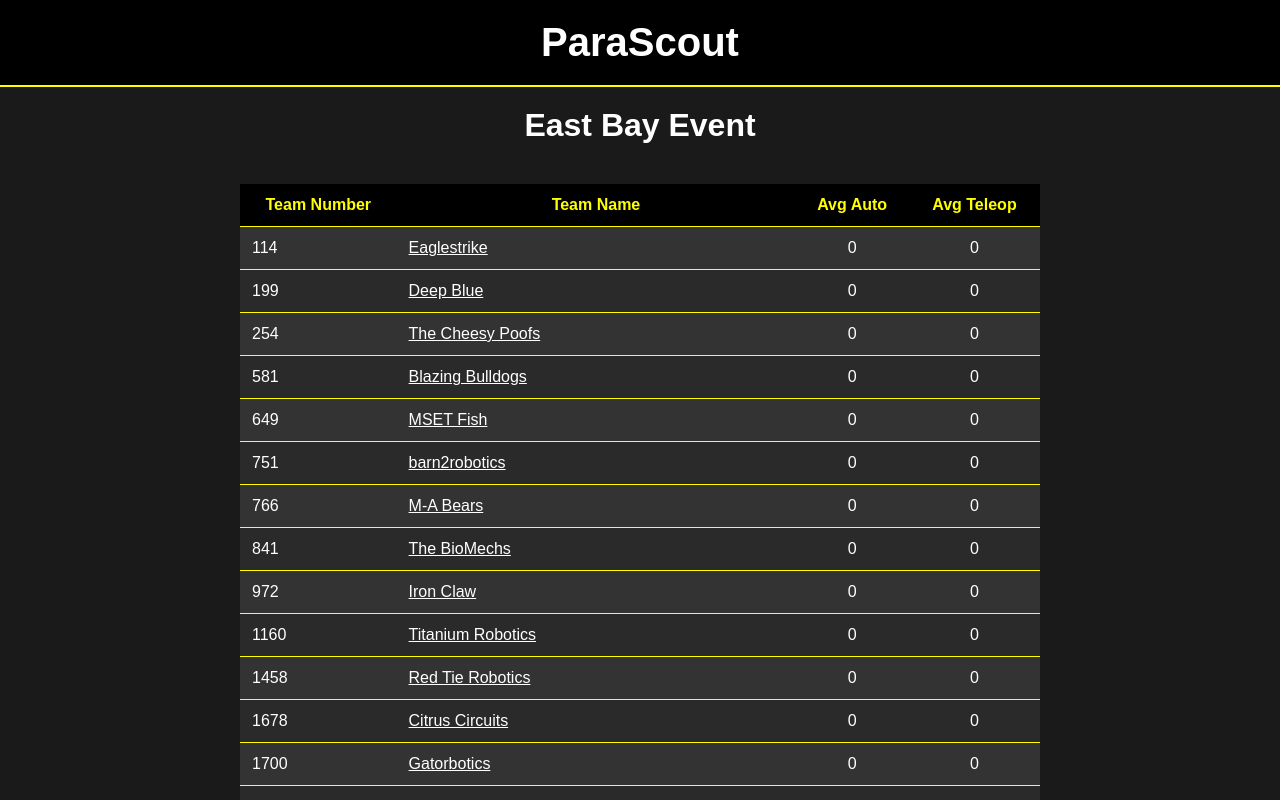
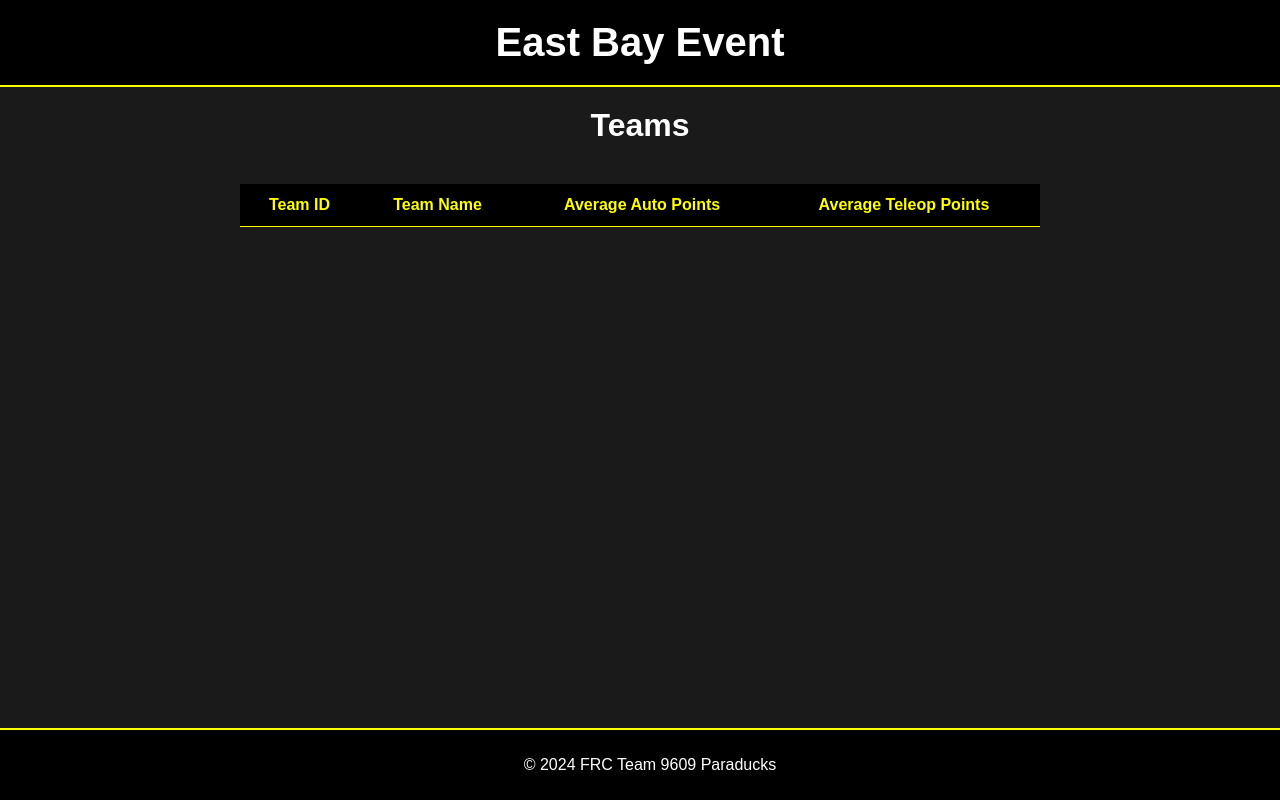
Before and after one commit to SolBreaker12/ParaScout, a Flask app: page /view/events/2024cabe in a window 1280 px wide. Run offline with Flask 3, Linux system fonts and the light colour scheme; data comes from the database, SQL or seed files in the repository; lists and menus that the app fills with data are empty.

Commit message:
branding cleanup

```diff
--- a/templates/scout/pit_scout.html
+++ b/templates/scout/pit_scout.html
@@ -6,6 +6,9 @@
     <link rel="stylesheet" href="../../static/style.css">
 </head>
 <body>
+<header>
+    <h1>ParaScout</h1>
+</header>
     <p>scout a pit here</p>
     <a href="/">home</a>
 </body>
--- a/templates/view/events.html
+++ b/templates/view/events.html
@@ -17,7 +17,9 @@
     {% for event in events %}
         <a href="events/{{ event.event_id }}" class="button">{{ event.name }}</a>
     {% endfor %}
+    <a href="/" class="button">Return</a>
     </div>
+
 </div>
 <footer>
     <p>© 2024 FRC Team 9609 Paraducks</p>
--- a/templates/view/events/event.html
+++ b/templates/view/events/event.html
@@ -2,82 +2,38 @@
 <html lang="en">
 <head>
     <meta charset="UTF-8">
-    <meta name="viewport" content="width=device-width, initial-scale=1.0">
-    <title>Events</title>
+    <title>{{ event.name }} - Teams</title>
     <link rel="stylesheet" href="../../../static/style.css">
-    <script src="/sorttable.js"></script>
 </head>
 <body>
 <header>
-    <h1>ParaScout</h1>
+    <h1>{{ event.name }} Event</h1>
 </header>
 <div class="container">
-    <h2>{{ event.name }} Event</h2>
-
+    <h2>Teams</h2>
     <table class="sortable">
         <thead>
         <tr>
-            <th>Team Number</th>
+            <th>Team ID</th>
             <th>Team Name</th>
-            <th>Avg Auto</th>
-            <th>Avg Teleop</th>
+            <th>Average Auto Points</th>
+            <th>Average Teleop Points</th>
         </tr>
         </thead>
-
         <tbody>
-        {% for team in teams %}
-            <tr>
-                <td>{{ team.team_id }}</td>
-                <td>
-                    <a href="{{ event.event_id }}/{{ team.team_id }}">{{ team.name }}</a>
-                </td>
-
-                <!-- Auto Pieces Avg -->
-                <td class="t-center">
-                    {% set sum = 0 %}
-                    {% set match_num = 0 %}
-                    {% for match in matches %}
-                        {% if match.team_id == team.team_id %}
-                            {% set sum = sum + match.auto_pieces %}
-                            {% set match_num = match_num + 1 %}
-                        {% endif %}
-                    {% endfor %}
-
-                    {% set avg = 0 %}
-                    {% if match_num > 0 %}
-                        {% set avg = sum / match_num %}
-                    {% endif %}
-                    {{ avg }}
-                </td>
-
-                <!-- Teleop Pieces Avg -->
-                <td class="t-center">
-                    {% set sum = 0 %}
-                    {% set match_num = 0 %}
-                    {% for match in matches %}
-                        {% if match.team_id == team.team_id %}
-                            {% set sum = sum + match.teleop_pieces %}
-                            {% set match_num = match_num + 1 %}
-                        {% endif %}
-                    {% endfor %}
-
-                    {% set avg = 0 %}
-                    {% if match_num > 0 %}
-                        {% set avg = sum / match_num %}
-                    {% endif %}
-                    {{ avg }}
-                </td>
-            </tr>
+        {% for stats in team_stats %}
+        <tr>
+            <td>{{ stats.team.team_id }}</td>
+            <td><a href="{{ event.event_id }}/{{ stats.team.team_id }}">{{ stats.team.name }}</a></td>
+            <td>{{ stats.average_auto_points }}</td>
+            <td>{{ stats.average_teleop_points }}</td>
+        </tr>
         {% endfor %}
+        </tbody>
     </table>
 </div>
 <footer>
     <p>© 2024 FRC Team 9609 Paraducks</p>
 </footer>
 </body>
-<script>
-    function debug(text) {
-        console.log(text);
-    }
-</script>
 </html>
--- a/templates/view/matches.html
+++ b/templates/view/matches.html
@@ -8,7 +8,7 @@
 </head>
 <body>
 <header>
-    <h1>Parascout</h1>
+    <h1>ParaScout</h1>
 </header>
 <div class="container flex-start">
     <table class="table">
```
Also changed, not shown: templates/admin.html (+10 -6 lines).
